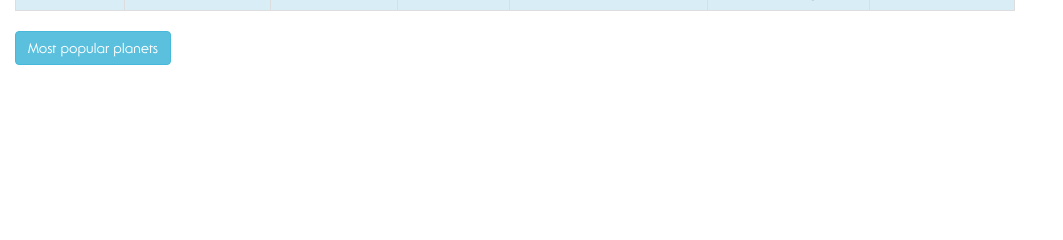
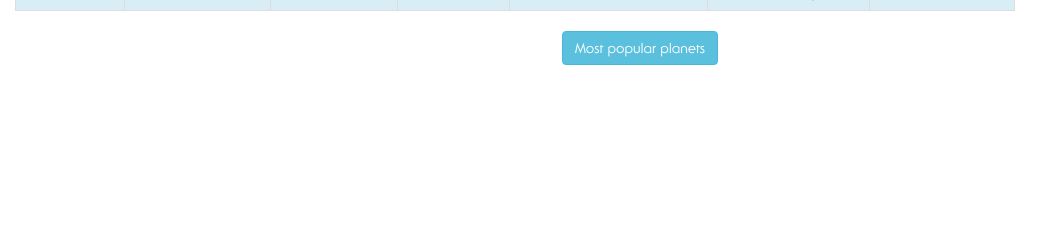
Before and after one commit to GreywindGit/Star-Wars-Phonebook, a Flask app: page / in a window 1280 px wide. Shown: the part 282-522 px from the top of the page, without its empty margins (0-1063 px from the left). Run offline with Flask 2, Linux system fonts and the light colour scheme; data that the repository does not hold is empty; some libraries are stand-ins or nearby versions.

Commit message:
Style planet modal, reposition voted planets button

```diff
--- a/static/css/style.css
+++ b/static/css/style.css
@@ -19,12 +19,17 @@ td {
     text-align: right;
 }
 
-#main-table-header, #mtable-header {
+#main-table-header, #mtable-header, #ptable-header {
     font-weight: bold;
 }
 
 form {
     width: 25%;
+}
+
+#btn-voted {
+    display: block;
+    margin: auto;
 }
 
 .main-logo {
--- a/templates/index.html
+++ b/templates/index.html
@@ -112,7 +112,7 @@
 
     <!-- Voted Planets Modal -->
     <div id="planets-modal" class="modal fade" role="dialog">
-        <div class="modal-dialog">
+        <div class="modal-dialog modal-sm">
             <div class="modal-content">
                 <div class="modal-header">
                     <button type="button" class="close" data-dismiss="modal">&times;</button>
```
